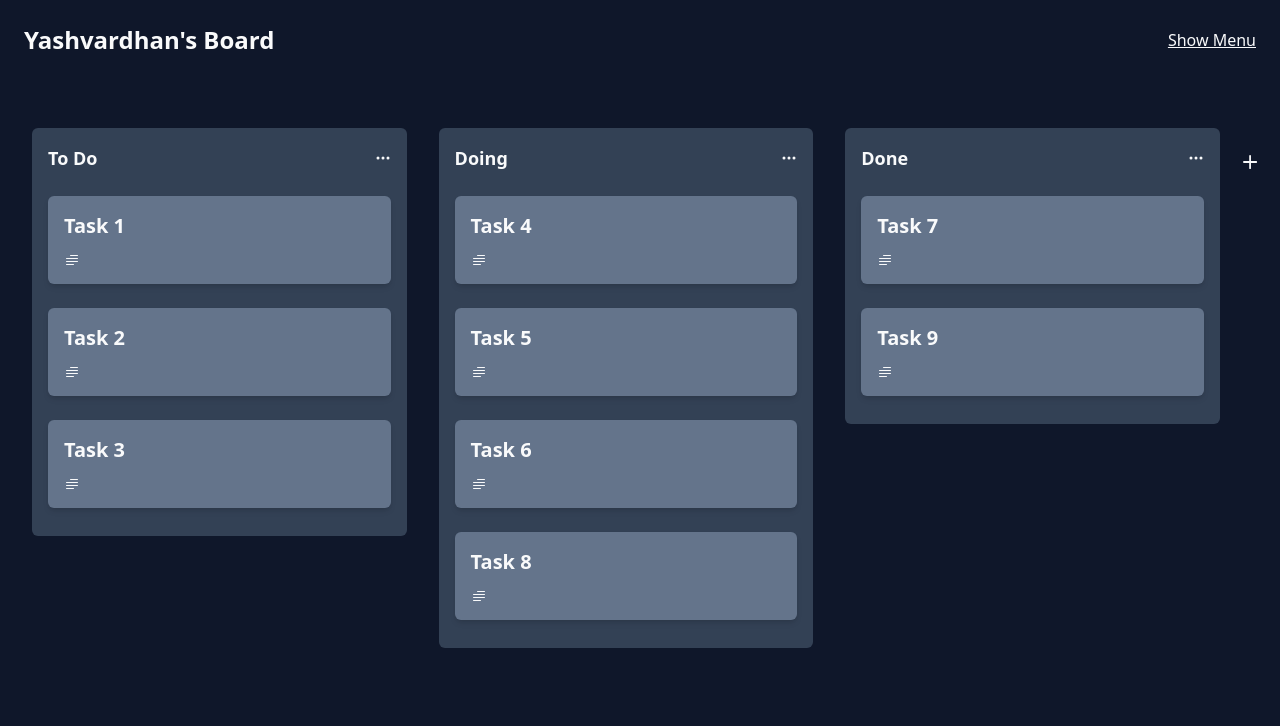
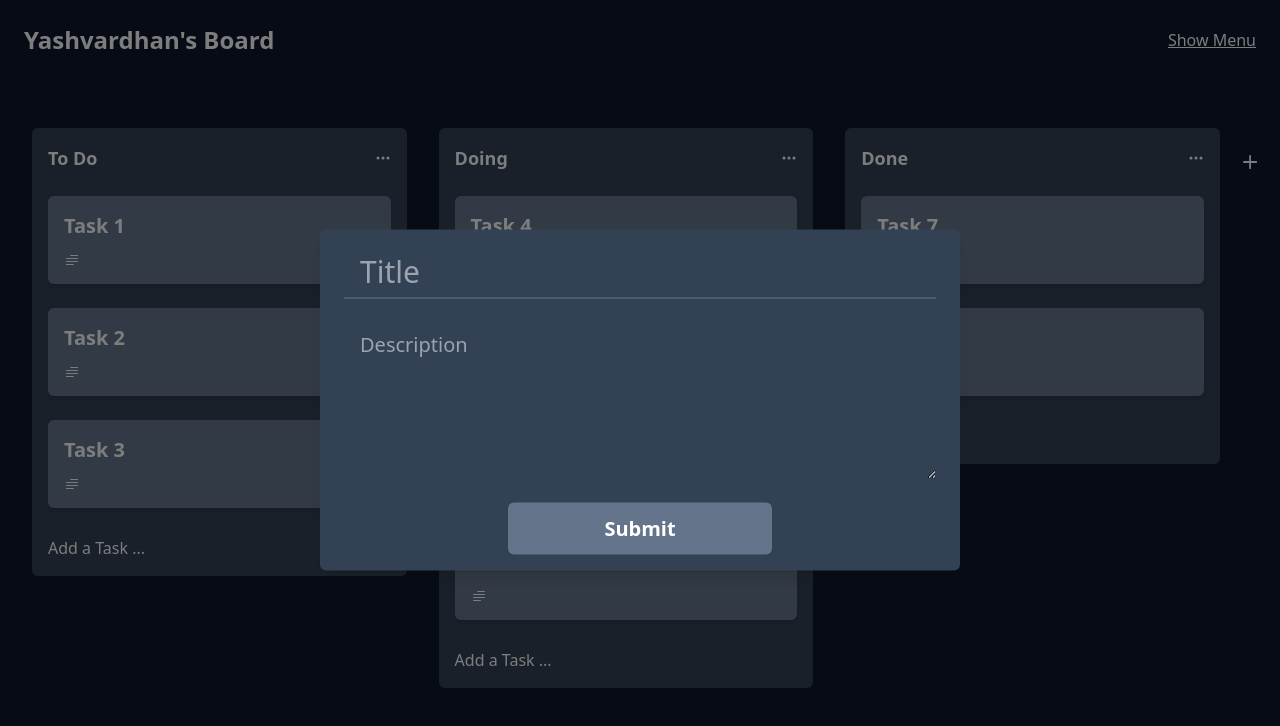
Before and after one commit to yash22arora/Zuddl_Assignment, a React (Create React App) app in the folder client/: page / in a window 1280 px wide. Shown: the top 726 px of the page. Built offline with nearby package versions, Linux system fonts and the light colour scheme.

Commit message:
Create Add-Task form and modal
Signed-off-by: Yashvardhan Arora <yash22arora@gmail.com>

```diff
--- a/client/src/MOCK_DATA.json
+++ b/client/src/MOCK_DATA.json
@@ -6,6 +6,7 @@
       {
         "id": "1",
         "title": "Task 1",
+        "deadline": "",
         "description": "Description 1",
         "createdAt": "2020-01-01",
         "updatedAt": "2020-01-01"
@@ -13,6 +14,7 @@
       {
         "id": "2",
         "title": "Task 2",
+        "deadline": "",
         "description": "Description 2",
         "createdAt": "2020-01-01",
         "updatedAt": "2020-01-01"
@@ -20,6 +22,7 @@
       {
         "id": "3",
         "title": "Task 3",
+        "deadline": "",
         "description": "Description 3",
         "createdAt": "2020-01-01",
         "updatedAt": "2020-01-01"
@@ -33,6 +36,7 @@
       {
         "id": "4",
         "title": "Task 4",
+        "deadline": "",
         "description": "Description 4",
         "createdAt": "2020-01-01",
         "updatedAt": "2020-01-01"
@@ -40,6 +44,7 @@
       {
         "id": "5",
         "title": "Task 5",
+        "deadline": "",
         "description": "Description 5",
         "createdAt": "2020-01-01",
         "updatedAt": "2020-01-01"
@@ -47,6 +52,7 @@
       {
         "id": "6",
         "title": "Task 6",
+        "deadline": "",
         "description": "Description 6",
         "createdAt": "2020-01-01",
         "updatedAt": "2020-01-01"
@@ -54,6 +60,7 @@
       {
         "id": "8",
         "title": "Task 8",
+        "deadline": "",
         "description": "Description 8",
         "createdAt": "2020-01-01",
         "updatedAt": "2020-01-01"
@@ -67,6 +74,7 @@
       {
         "id": "7",
         "title": "Task 7",
+        "deadline": "",
         "description": "Description 7",
         "createdAt": "2020-01-01",
         "updatedAt": "2020-01-01"
@@ -74,6 +82,7 @@
       {
         "id": "9",
         "title": "Task 9",
+        "deadline": "",
         "description": "Description 9",
         "createdAt": "2020-01-01",
         "updatedAt": "2020-01-01"
--- /dev/null
+++ b/client/src/components/Board/AddTask.tsx
@@ -0,0 +1,53 @@
+import { useReducer, useState } from "react";
+import Modal from "../Modal";
+
+interface AddTaskProps {
+  setAddFormOpen: React.Dispatch<React.SetStateAction<boolean>>;
+}
+
+const AddTaskForm: React.FC<AddTaskProps> = ({ setAddFormOpen }) => {
+  const formReducer = (state: any, event: any) => {
+    return {
+      ...state,
+      [event.name]: event.value,
+    };
+  };
+  const [formdata, setformdata] = useReducer(formReducer, {});
+
+  const handleChange = async (e: any) => {
+    setformdata({
+      name: e.target.name,
+      value: e.target.value,
+    });
+  };
+
+  return (
+    <Modal setModalOpen={setAddFormOpen}>
+      <form className="flex flex-col justify-center items-start p-4 px-6 ">
+        <input
+          type={"text"}
+          name="title"
+          placeholder="Title"
+          onChange={(e) => handleChange(e)}
+          className="px-4 py-2 w-full mb-6 bg-slate-700 placeholder:text-3xl text-3xl outline-none border-b border-slate-500"
+          required
+        />
+
+        <textarea
+          className="px-4 py-2 w-full mb-6 bg-slate-700 placeholder:text-xl text-xl outline-none"
+          placeholder="Description"
+          rows={5}
+          name="message"
+          onChange={(e) => handleChange(e)}
+          required
+        />
+
+        <button className="bg-slate-500 hover:bg-slate-600 p-3 px-24 mx-auto  text-white items-center rounded-md text-xl font-semibold">
+          Submit
+        </button>
+      </form>
+    </Modal>
+  );
+};
+
+export default AddTaskForm;
--- a/client/src/components/Board/Index.tsx
+++ b/client/src/components/Board/Index.tsx
@@ -3,8 +3,11 @@ import { BsPlus } from "react-icons/bs";
 import { DragDropContext, Droppable } from "react-beautiful-dnd";
 import MockData from "./../../MOCK_DATA.json";
 import Section from "./Section";
+import AddTaskForm from "./AddTask";
 const Board: React.FC = () => {
   const [data, setData] = useState(MockData);
+  const [addFormOpen, setAddFormOpen] = useState(true);
+
   const onDragEnd = (result: any) => {
     if (!result.destination) return;
     const { source, destination } = result;
@@ -51,22 +54,9 @@ const Board: React.FC = () => {
           <BsPlus size={100} className="cursor-pointer" />
         </div>
       </DragDropContext>
+      {addFormOpen && <AddTaskForm setAddFormOpen={setAddFormOpen} />}
     </div>
   );
 };
 
 export default Board;
-
-{
-  /* {data.map((section) => {
-            <Droppable key={section.id} droppableId={section.id}>
-              {(provided) => (
-                <div {...provided.droppableProps} ref={provided.innerRef}>
-                  <Section key={section.id} section={section} />
-                </div>
-              )}
-            </Droppable>;
-            // return <Section key={section.id} section={section} />;
-          })}
-          <BsPlus size={100} className="cursor-pointer" /> */
-}
--- a/client/src/components/Board/Section.tsx
+++ b/client/src/components/Board/Section.tsx
@@ -8,6 +8,7 @@ interface SectionProps {
     category: string;
     tasks: {
       id: string;
+      deadline: string;
       title: string;
       description: string;
       createdAt: string;
@@ -39,6 +40,7 @@ const Section: React.FC<SectionProps> = (props) => {
           )}
         </Draggable>
       ))}
+      <div className="mt-4">Add a Task ...</div>
     </>
   );
 };
--- a/client/src/components/Board/Task.tsx
+++ b/client/src/components/Board/Task.tsx
@@ -4,6 +4,7 @@ import { BsTextParagraph } from "react-icons/bs";
 interface TaskProps extends React.HTMLAttributes<HTMLDivElement> {
   task: {
     id: string;
+    deadline: string;
     title: string;
     description: string;
     createdAt: string;
--- /dev/null
+++ b/client/src/components/Modal.tsx
@@ -0,0 +1,22 @@
+interface ModalProps {
+  children: any;
+  setModalOpen: React.Dispatch<React.SetStateAction<boolean>>;
+}
+
+const Modal: React.FC<ModalProps> = ({ setModalOpen, children }) => {
+  return (
+    <>
+      <div
+        className="overlay w-screen h-full fixed top-0 left-0 bg-black opacity-50"
+        onClick={() => {
+          setModalOpen(false);
+        }}
+      ></div>
+      <div className="rounded-md z-10 bg-slate-700 shadow-lg w-1/2 max-h-[90vh] overflow-y-scroll fixed left-1/2 top-1/2 -translate-x-1/2 -translate-y-1/2">
+        {children}
+      </div>
+    </>
+  );
+};
+
+export default Modal;
```
